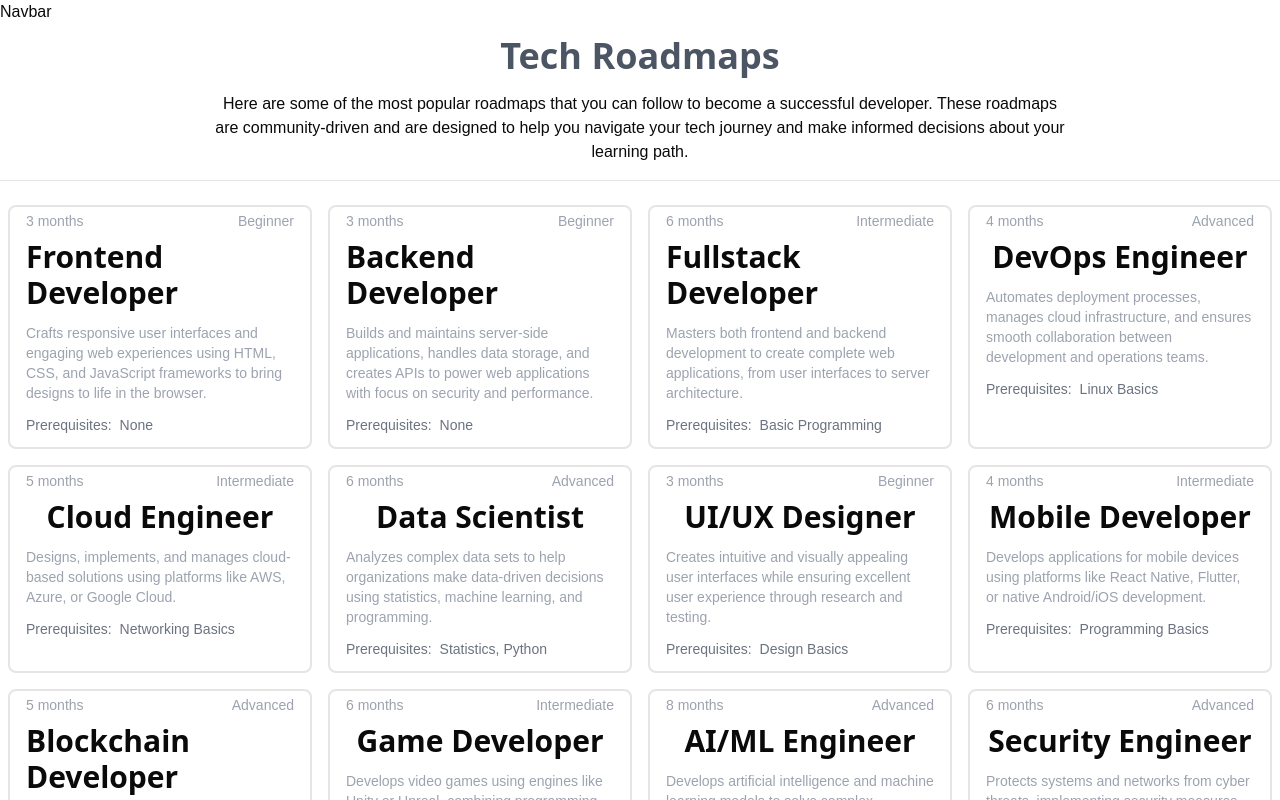
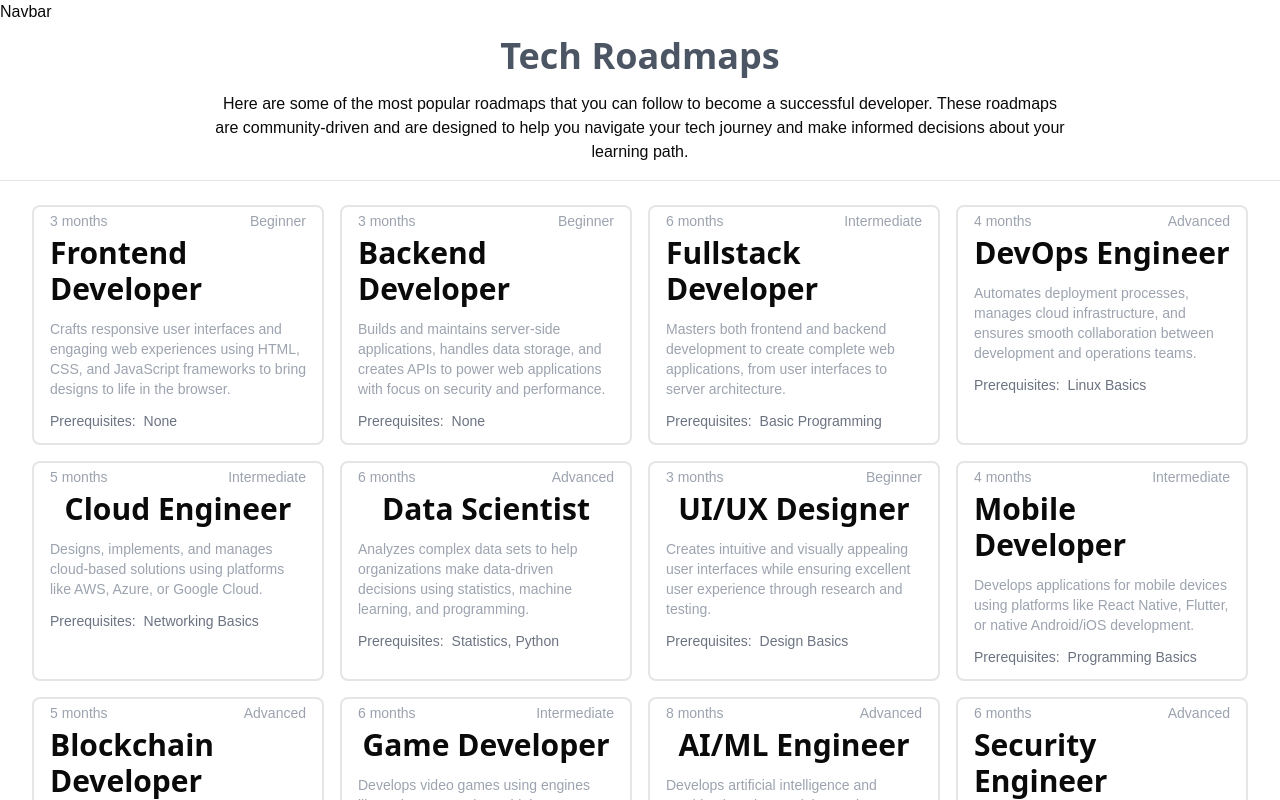
Before and after one commit to Ujjwal05T/learntech, a Next.js app: page /roadmaps in a window 1280 px wide. Shown: the top 800 px of the page. Built offline with nearby package versions, Linux system fonts and the light colour scheme.

Commit message:
Implemented dynamic routing for roadmap details

```diff
--- /dev/null
+++ b/src/app/roadmaps/[slug]/page.tsx
@@ -0,0 +1,9 @@
+import React from 'react'
+
+function Slug() {
+  return (
+    <div>Roadmap</div>
+  )
+}
+
+export default Slug
--- a/src/app/roadmaps/page.tsx
+++ b/src/app/roadmaps/page.tsx
@@ -4,6 +4,7 @@ import Link from "next/link";
 
 interface Roadmap {
   id: number;
+  slug: string;
   title: string;
   description: string;
   time: string;
@@ -28,18 +29,17 @@ export default function Roadmaps() {
       </div>
 
       <hr />
-
-      <Link href="#">
-        <div className="grid grid-cols-1 sm:grid-cols-2 md:grid-cols-3 lg:grid-cols-4 my-4">
+        <div className="grid grid-cols-1 sm:grid-cols-2 md:grid-cols-3 lg:grid-cols-4 sm:mx-6 my-4">
         {roadmapsData.roadmaps.map((roadmap: Roadmap) => (
-            <div className="border-2 hover:shadow-lg rounded-lg pt-1 min-w-auto  px-4 mx-2 my-2">
+          <div className="border-2 hover:shadow-lg rounded-lg pt-1 min-w-auto  px-4 mx-2 my-2" key={roadmap.id}>
+              <Link href={`/roadmaps/${roadmap.slug}`}>
               <div>
                 <div className="flex justify-between text-gray-400 text-sm">
-                  <div>{roadmap.time}</div>
+                  <div className="">{roadmap.time}</div>
                   <div>{roadmap.difficulty}</div>
                 </div>
               </div>
-              <div className="flex justify-center items-center my-2">
+              <div className="flex justify-center items-center my-1">
 
                   <h2 className="font-sans text-3xl font-semibold">
                     {roadmap.title}
@@ -51,16 +51,18 @@ export default function Roadmaps() {
                   <p className="text-sm text-gray-400">{roadmap.description}</p>
                 </div>
               </div>
-              <div>
-                <div className="flex space-x-2 my-3 text-sm text-gray-500">
-                  <h2>Prerequisites:</h2>
-                  <p>{roadmap.preRequisites}</p>
-                </div>
-              </div>
+
+              <div className="mt-3 pb-3">
+          <div className="flex space-x-2 text-sm text-gray-500">
+            <h2>Prerequisites:</h2>
+            <p>{roadmap.preRequisites}</p>
+          </div>
+        </div>
+
+        </Link>
             </div>
         ))}
         </div>
-      </Link>
     </>
   );
 }
--- a/src/data/index.json
+++ b/src/data/index.json
@@ -2,6 +2,7 @@
     "roadmaps": [
         {
             "id": 1,
+            "slug": "frontend-developer",
             "title": "Frontend Developer",
             "description": "Crafts responsive user interfaces and engaging web experiences using HTML, CSS, and JavaScript frameworks to bring designs to life in the browser.",
             "difficulty": "Beginner",
@@ -10,6 +11,7 @@
         },
         {
             "id": 2,
+            "slug": "backend-developer",
             "title": "Backend Developer",
             "description": "Builds and maintains server-side applications, handles data storage, and creates APIs to power web applications with focus on security and performance.",
             "difficulty": "Beginner",
@@ -18,6 +20,7 @@
         },
         {
             "id": 3,
+            "slug": "fullstack-developer",
             "title": "Fullstack Developer",
             "description": "Masters both frontend and backend development to create complete web applications, from user interfaces to server architecture.",
             "difficulty": "Intermediate",
@@ -26,6 +29,7 @@
         },
         {
             "id": 4,
+            "slug": "devops-engineer",
             "title": "DevOps Engineer",
             "description": "Automates deployment processes, manages cloud infrastructure, and ensures smooth collaboration between development and operations teams.",
             "difficulty": "Advanced",
@@ -34,6 +38,7 @@
         },
         {
             "id": 5,
+            "slug": "cloud-engineer",
             "title": "Cloud Engineer",
             "description": "Designs, implements, and manages cloud-based solutions using platforms like AWS, Azure, or Google Cloud.",
             "difficulty": "Intermediate",
@@ -42,6 +47,7 @@
         },
         {
             "id": 6,
+            "slug": "data-scientist",
             "title": "Data Scientist",
             "description": "Analyzes complex data sets to help organizations make data-driven decisions using statistics, machine learning, and programming.",
             "difficulty": "Advanced",
@@ -50,6 +56,7 @@
         },
         {
             "id": 7,
+            "slug": "ui-ux-designer",
             "title": "UI/UX Designer",
             "description": "Creates intuitive and visually appealing user interfaces while ensuring excellent user experience through research and testing.",
             "difficulty": "Beginner",
@@ -58,6 +65,7 @@
         },
         {
             "id": 8,
+            "slug": "mobile-developer",
             "title": "Mobile Developer",
             "description": "Develops applications for mobile devices using platforms like React Native, Flutter, or native Android/iOS development.",
             "difficulty": "Intermediate",
@@ -66,6 +74,7 @@
         },
         {
             "id": 9,
+            "slug": "blockchain-developer",
             "title": "Blockchain Developer",
             "description": "Creates decentralized applications and smart contracts using blockchain technologies like Ethereum and Solidity.",
             "difficulty": "Advanced",
@@ -74,6 +83,7 @@
         },
         {
             "id": 10,
+            "slug": "game-developer",
             "title": "Game Developer",
             "description": "Develops video games using engines like Unity or Unreal, combining programming skills with creative design.",
             "difficulty": "Intermediate",
@@ -82,6 +92,7 @@
         },
         {
             "id": 11,
+            "slug": "ai-ml-engineer",
             "title": "AI/ML Engineer",
             "description": "Develops artificial intelligence and machine learning models to solve complex problems and automate tasks.",
             "difficulty": "Advanced",
@@ -90,6 +101,7 @@
         },
         {
             "id": 12,
+            "slug": "security-engineer",
             "title": "Security Engineer",
             "description": "Protects systems and networks from cyber threats, implementing security measures and conducting vulnerability assessments.",
             "difficulty": "Advanced",
@@ -98,6 +110,7 @@
         },
         {
             "id": 13,
+            "slug": "qa-engineer",
             "title": "QA Engineer",
             "description": "Ensures software quality through systematic testing, automation, and establishing quality assurance processes.",
             "difficulty": "Beginner",
@@ -106,7 +119,8 @@
         },
         {
             "id": 14,
-            "title": "Database Administrator",
+            "slug": "database-administrator",
+            "title": "DB Administrator",
             "description": "Manages and optimizes database systems, ensuring data integrity, security, and high performance.",
             "difficulty": "Intermediate",
             "time": "4 months",
@@ -114,7 +128,8 @@
         },
         {
             "id": 15,
-            "title": "Technical Product Manager",
+            "slug": "technical-manager",
+            "title": "Technical Manager",
             "description": "Bridges technical and business aspects, leading product development while understanding both user needs and technical constraints.",
             "difficulty": "Intermediate",
             "time": "5 months",
```
